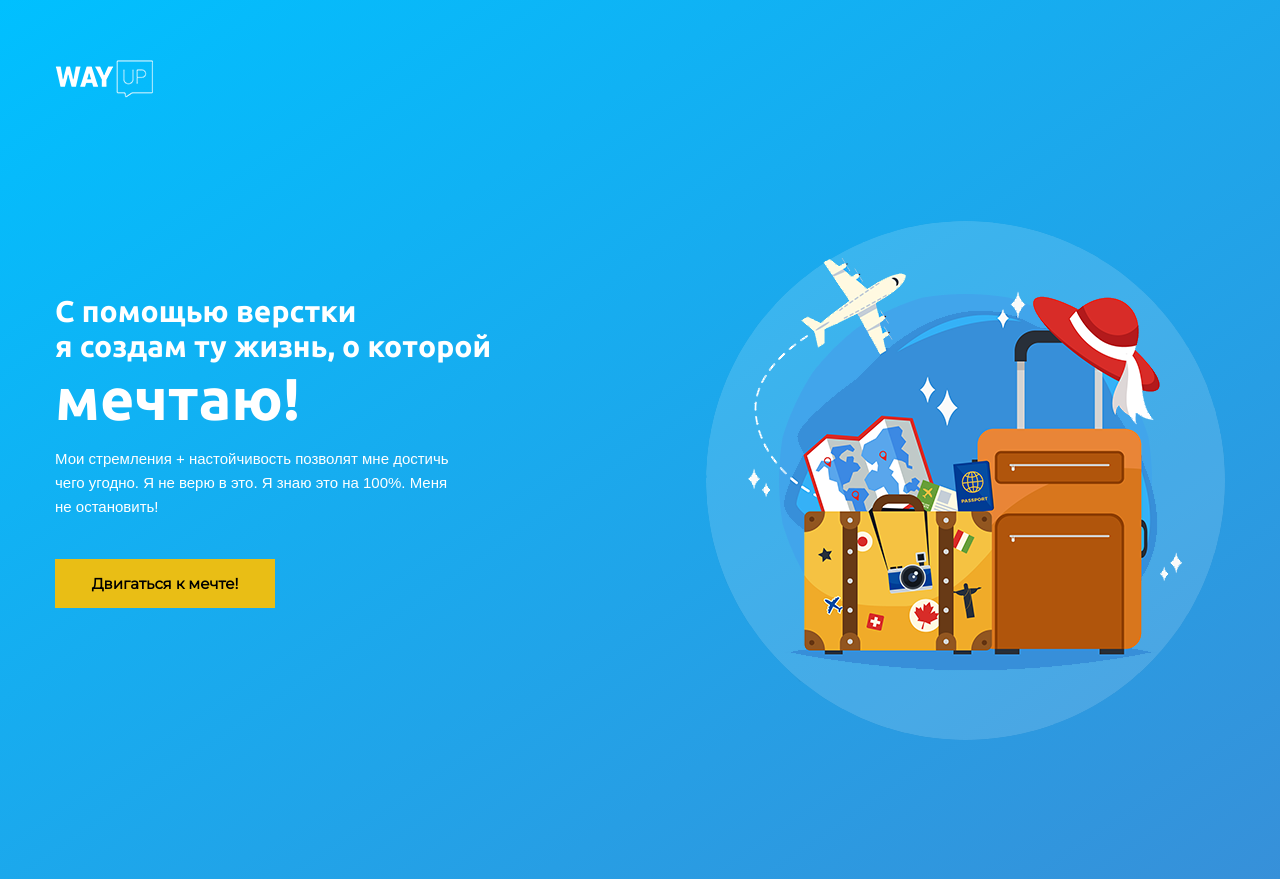
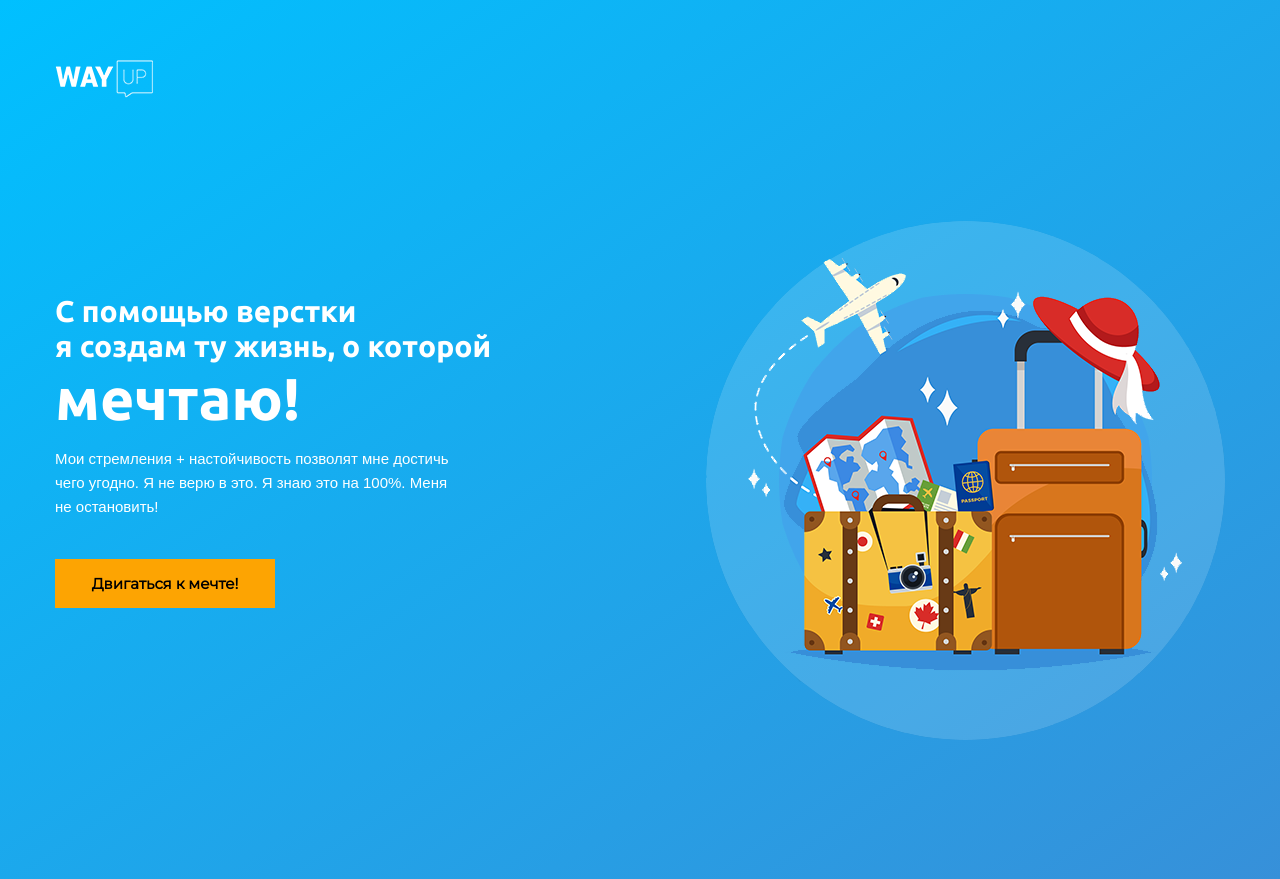
Before and after one commit to altairadosci/Altairadosci.github.io, a PHP site: page / in a window 1280 px wide, with the pointer over the restyled element. Shown: the top 879 px of the page. Run offline with PHP 8.4, Linux system fonts and the light colour scheme.

Commit message:
Update style.css

```diff
--- a/Wayup/CSS/style.css
+++ b/Wayup/CSS/style.css
@@ -68,7 +68,7 @@ h1 .title {
 	border: none;
 }
 .btn:hover {
-	background: #e9be15;
+	background: #fda402;
 	cursor: pointer;
 }
 .world {
```
